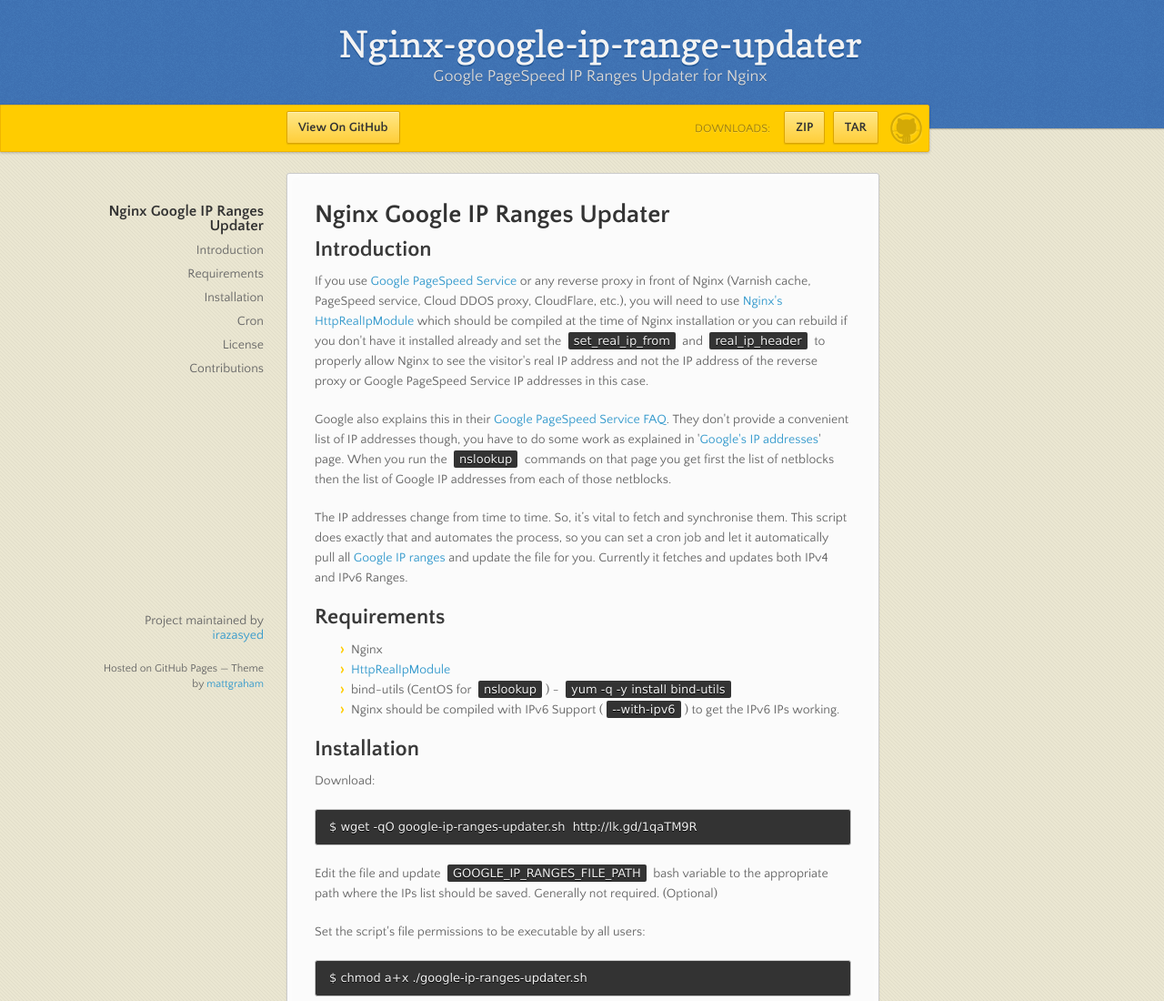
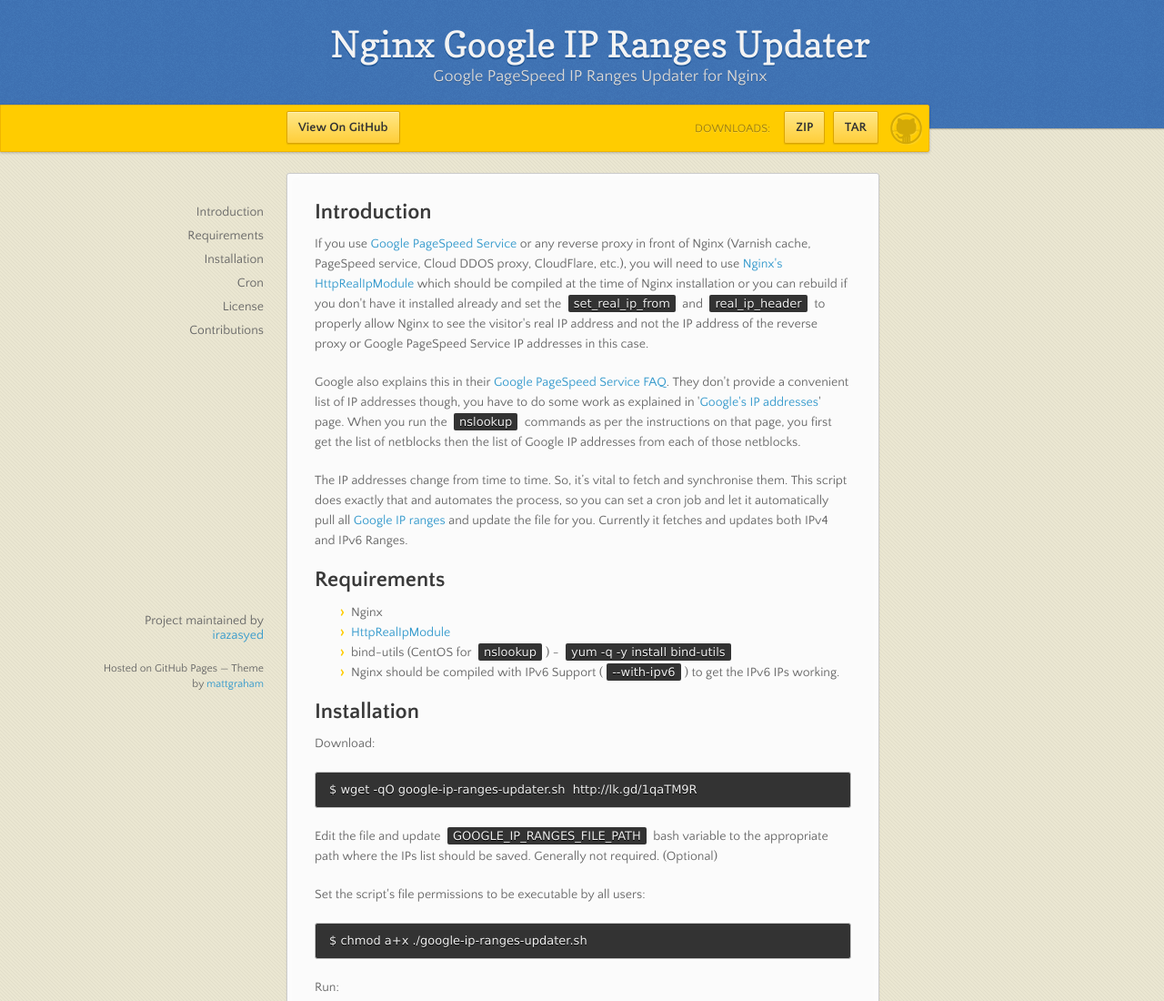
Before and after one commit to irazasyed/nginx-google-ip-range-updater, a plain HTML site: page index.html in a window 1280 px wide. Shown: the top 1100 px of the page at 91% size. Drawn offline with nearby package versions, Linux system fonts and the light colour scheme.

Commit message:
Create gh-pages branch via GitHub

```diff
--- a/index.html
+++ b/index.html
@@ -3,7 +3,7 @@
   <head>
     <meta charset="utf-8">
     <meta http-equiv="X-UA-Compatible" content="chrome=1">
-    <title>Nginx-google-ip-range-updater by irazasyed</title>
+    <title>Nginx Google IP Ranges Updater by irazasyed</title>
     <link rel="stylesheet" href="stylesheets/styles.css">
     <link rel="stylesheet" href="stylesheets/pygment_trac.css">
     <script src="https://ajax.googleapis.com/ajax/libs/jquery/1.7.1/jquery.min.js"></script>
@@ -17,7 +17,7 @@
   <body>
 
       <header>
-        <h1>Nginx-google-ip-range-updater</h1>
+        <h1>Nginx Google IP Ranges Updater</h1>
         <p>Google PageSpeed IP Ranges Updater for Nginx</p>
       </header>
 
@@ -39,15 +39,12 @@
         <ul></ul>
       </nav>
       <section>
-        <h1>
-<a name="nginx-google-ip-ranges-updater" class="anchor" href="#nginx-google-ip-ranges-updater"><span class="octicon octicon-link"></span></a>Nginx Google IP Ranges Updater</h1>
-
-<h2>
+        <h2>
 <a name="introduction" class="anchor" href="#introduction"><span class="octicon octicon-link"></span></a>Introduction</h2>
 
 <p>If you use <a href="https://developers.google.com/speed/pagespeed/service">Google PageSpeed Service</a> or any reverse proxy in front of Nginx (Varnish cache, PageSpeed service, Cloud DDOS proxy, CloudFlare, etc.), you will need to use <a href="http://wiki.nginx.org/HttpRealIpModule">Nginx's HttpRealIpModule</a> which should be compiled at the time of Nginx installation or you can rebuild if you don't have it installed already and set the <code>set_real_ip_from</code> and <code>real_ip_header</code> to properly allow Nginx to see the visitor's real IP address and not the IP address of the reverse proxy or Google PageSpeed Service IP addresses in this case.</p>
 
-<p>Google also explains this in their <a href="https://developers.google.com/speed/pagespeed/service/faq#clientip">Google PageSpeed Service FAQ</a>. They don't provide a convenient list of IP addresses though, you have to do some work as explained in '<a href="http://support.google.com/a/bin/answer.py?hl=en&amp;answer=60764">Google's IP addresses</a>' page. When you run the <code>nslookup</code> commands on that page you get first the list of netblocks then the list of Google IP addresses from each of those netblocks. </p>
+<p>Google also explains this in their <a href="https://developers.google.com/speed/pagespeed/service/faq#clientip">Google PageSpeed Service FAQ</a>. They don't provide a convenient list of IP addresses though, you have to do some work as explained in '<a href="http://support.google.com/a/bin/answer.py?hl=en&amp;answer=60764">Google's IP addresses</a>' page. When you run the <code>nslookup</code> commands as per the instructions on that page, you first get the list of netblocks then the list of Google IP addresses from each of those netblocks. </p>
 
 <p>The IP addresses change from time to time. So, it’s vital to fetch and synchronise them. This script does exactly that and automates the process, so you can set a cron job and let it automatically pull all <a href="https://support.google.com/a/answer/60764?hl=en">Google IP ranges</a> and update the file for you. Currently it fetches and updates both IPv4 and IPv6 Ranges.</p>
 
```
Also changed, not shown: params.json (+1 -1 lines).
